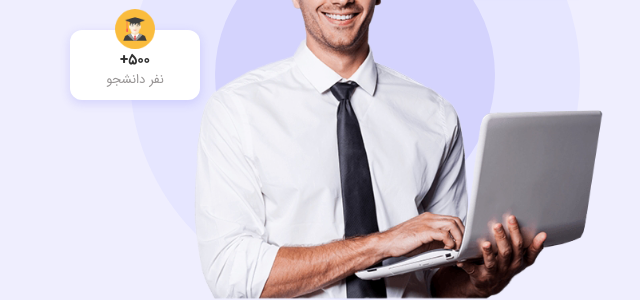
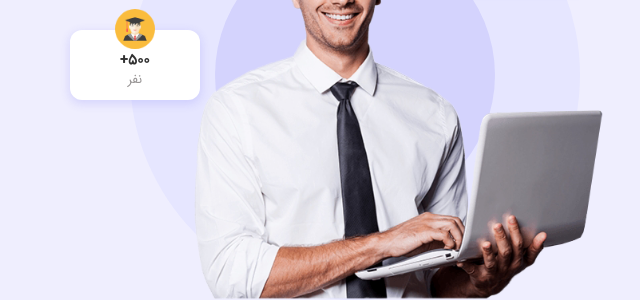
Before and after one commit to garcetender7/kafelearn, a website: page index.html in a window 1280 px wide. Shown: the part 260-561 px from the top of the page, 0-640 px from the left. Drawn offline with Linux system fonts and the light colour scheme.

Commit message:
Update index.html

```diff
--- a/index.html
+++ b/index.html
@@ -78,7 +78,7 @@
                 <div class="counter_box">
                     <img src="images/basic-img/icon2.png" alt="">
                     <span>500+</span>
-                    <p>نفر دانشجو</p>
+                    <p>نفر </p>
                 </div>
             </div>
 
```
